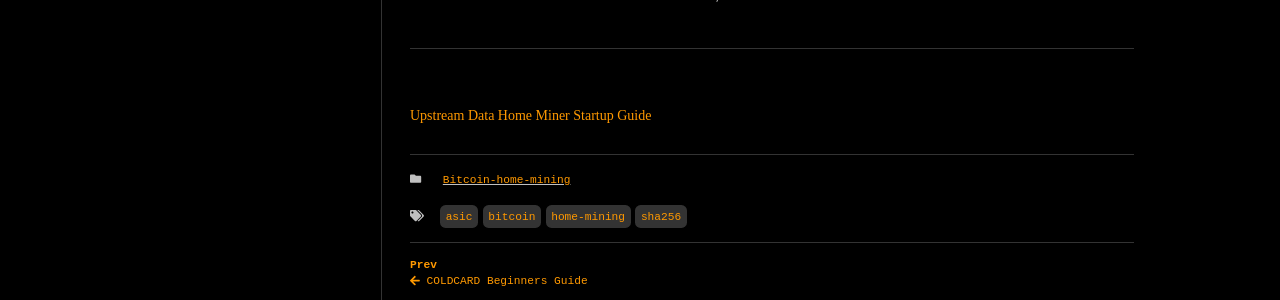
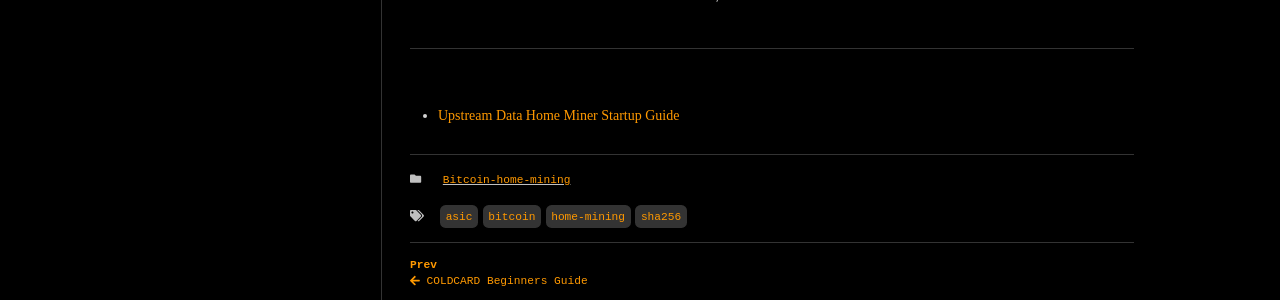
Before and after one commit to econoalchemist/econoalchemist.github.io, a Jekyll site: the page built from _posts/2021-12-31-Upstream Data Startup Guide.md, in a window 1280 px wide. Shown: the part 185-485 px from the top of the page. Built offline with Jekyll 4.4.1, drawn with Linux system fonts in a browser that asks for light colours; nearby versions of some CDN libraries; some web fonts are replaced.

```diff
--- a/_posts/2021-12-31-Upstream Data Startup Guide.md
+++ b/_posts/2021-12-31-Upstream Data Startup Guide.md
@@ -8,4 +8,4 @@ author:
   - econoalchemist
 ---
 
-[Upstream Data Home Miner Startup Guide](https://econoalchemist.github.io/UpstreamData-Startup/)
+- [Upstream Data Home Miner Startup Guide](https://econoalchemist.github.io/UpstreamData-Startup/)
```
